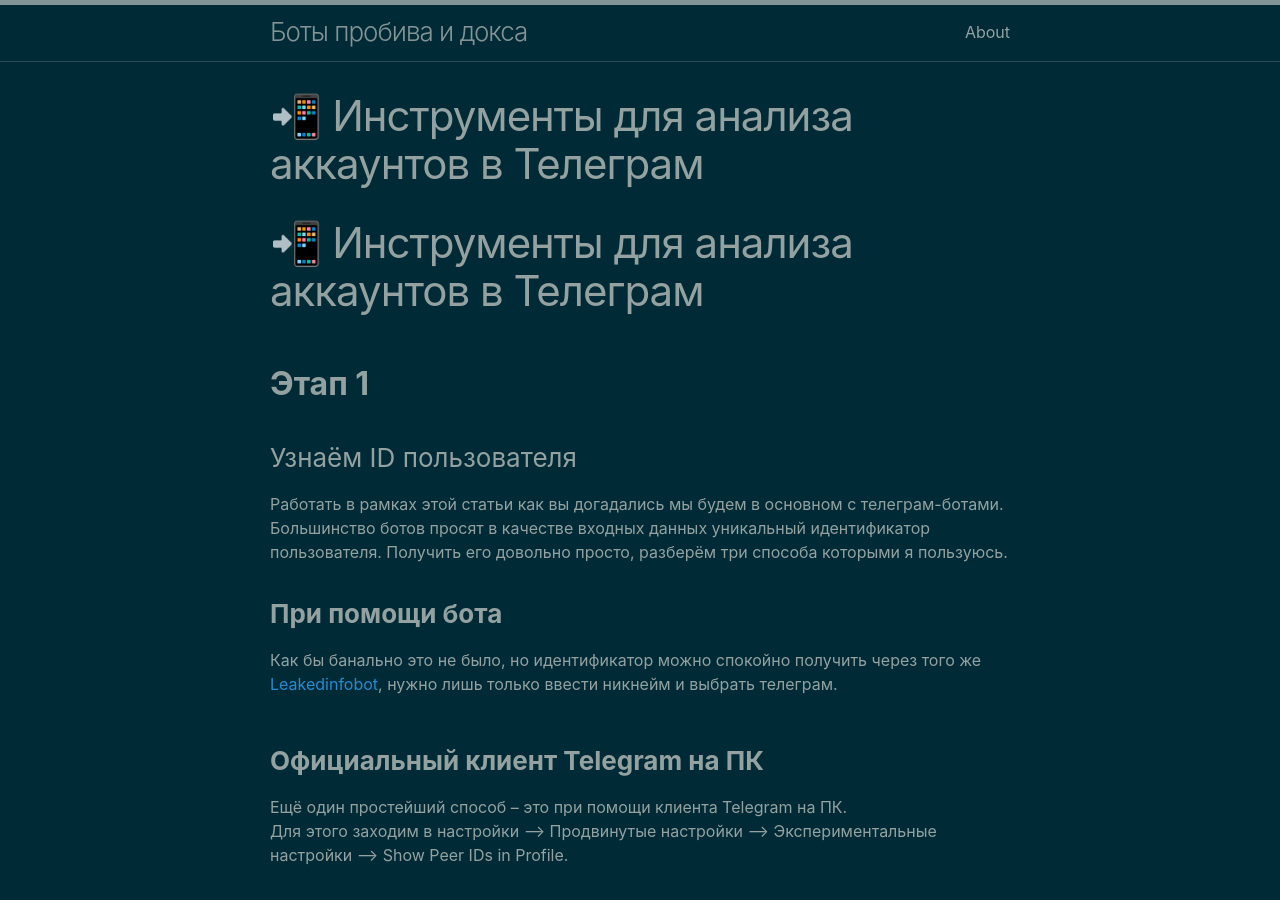
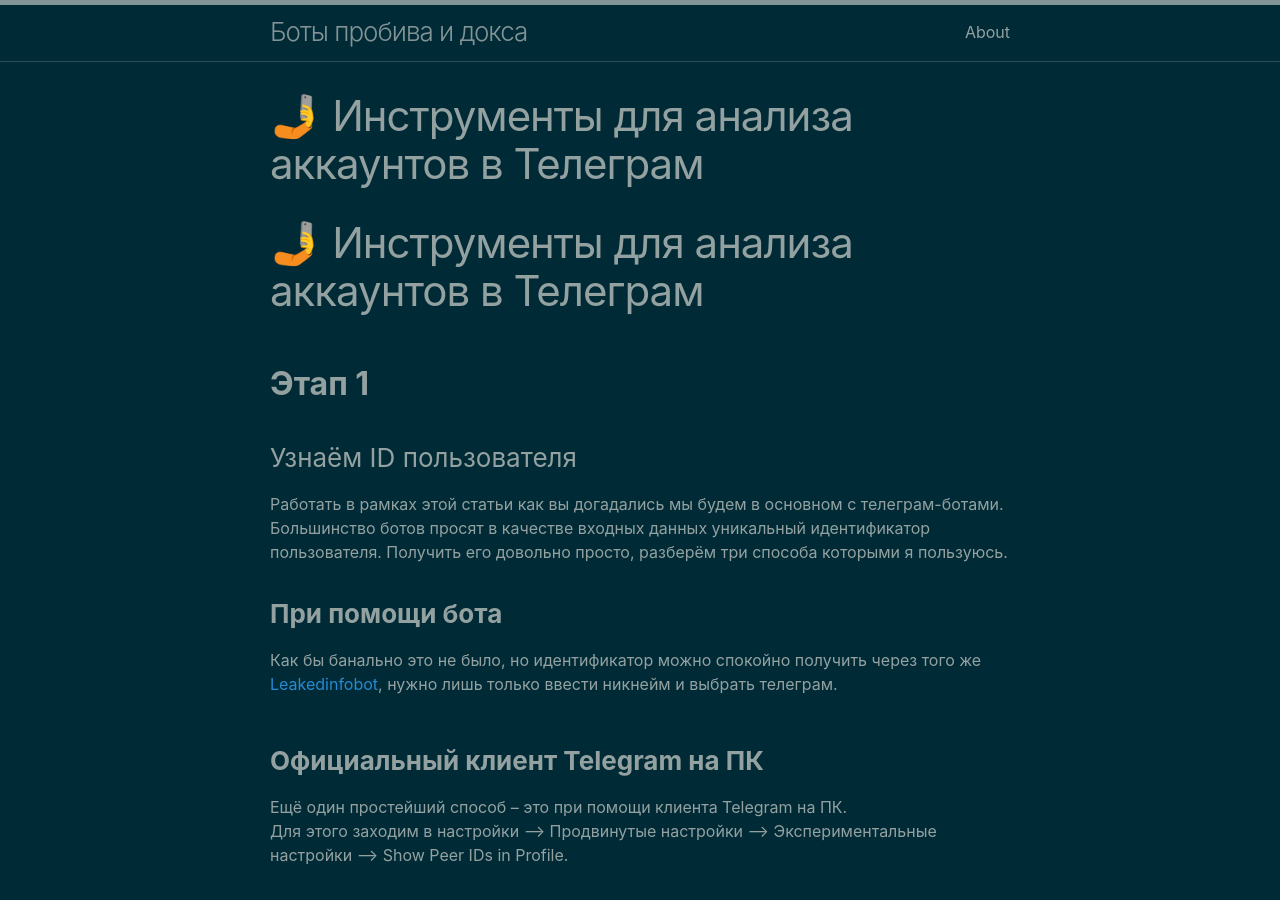
Before and after one commit to probivbot/probivbot.github.io, a Jekyll site: the page built from instrumenty-dlya-analiza-akkauntov-v-telegram.md, in a window 1280 px wide and 900 px high. Built offline with Jekyll 4.4.1, drawn with Linux system fonts in a browser that asks for light colours; our own code applies the rules of GitHub Pages for plain Markdown files.

Commit message:
GITBOOK-90: No subject

```diff
--- a/instrumenty-dlya-analiza-akkauntov-v-telegram.md
+++ b/instrumenty-dlya-analiza-akkauntov-v-telegram.md
@@ -5,7 +5,7 @@
   раскрыть многое о владельце.
 ---
 
-# 📲 Инструменты для анализа аккаунтов в Телеграм
+# 🤳 Инструменты для анализа аккаунтов в Телеграм
 
 <figure><img src=".gitbook/assets/brave_PXq6PN7EOB.jpg" alt=""><figcaption></figcaption></figure>
 
@@ -30,17 +30,33 @@
 
 Теперь у каждого пользователя в профиле мы можем сразу же увидеть его id.
 
+<div align="center">
+
 <figure><img src=".gitbook/assets/image-2.png" alt=""><figcaption></figcaption></figure>
+
+</div>
+
+<div align="center">
 
 <figure><img src=".gitbook/assets/image-3.png" alt=""><figcaption></figcaption></figure>
 
+</div>
+
+<div align="center">
+
 <figure><img src=".gitbook/assets/image-4.png" alt=""><figcaption></figcaption></figure>
+
+</div>
 
 ### **BGram Android**
 
 Модификация клиента Telegram для Android в которой уже встроена эта функция по умолчанию.
 
+<div align="center">
+
 <figure><img src=".gitbook/assets/image-5-485x1024.png" alt=""><figcaption></figcaption></figure>
+
+</div>
 
 ## **Этап 2**
 
@@ -50,7 +66,11 @@
 
 При помощи [всеми известного бота](leakedinfobot-luchshii-bot-dlya-poiska-slitoi-informacii..md) можно выяснить в цело репутацию аккаунта (была ли какая-либо информация в утечках).
 
+<div align="center">
+
 <figure><img src=".gitbook/assets/6.png" alt=""><figcaption></figcaption></figure>
+
+</div>
 
 Как можем наблюдать, аккаунт уже весьма поживший и базах имеется номер телефона, эта информация нам очень пригодится для условно бесплатных ботов.
 
@@ -58,7 +78,11 @@
 
 На мой скромный взгляд, является одним из лучших условно-бесплатных ботов для разведки телеграм аккаунтов. Определяет хобби владельца, возможное местоположение и много-много чего интересного, один из ярких примеров вы можете наблюдать снизу.
 
+<div align="center" data-full-width="false">
+
 <figure><img src=".gitbook/assets/7.png" alt=""><figcaption></figcaption></figure>
+
+</div>
 
 Для сбора общего портрета о человеке, вполне хороший бот. Валюту для поиска довольно просто получить, бот сам время от времени будет давать тебе понемногу валюты на счёт, опять же всё зависит от того, как часто ты им пользуешься и сколько у тебя аккаунтов.
 
@@ -82,7 +106,11 @@
 
 В пункте “анализ” бот анализирует содержимое сообщений и исходя из этого содержимого делает предположения о симпатиях, возрасте, номере телефона и прочем. Правда где-то местами некорректно выводит, например за “возраст” он посчитал вот это сообщение.
 
-<figure><img src="https://gebutcher.com/wp-content/uploads/2024/04/image-10.png" alt="" height="572" width="596"><figcaption></figcaption></figure>
+<div align="center">
+
+<figure><img src=".gitbook/assets/image-10.png" alt=""><figcaption></figcaption></figure>
+
+</div>
 
 Пункт “Чаты” мне очень нравится, т.к в нём максимально подробно показано в каких чатах состоит/состоял пользователь.
 
```
Also changed, not shown: .gitbook/assets/image-10.png (added).
